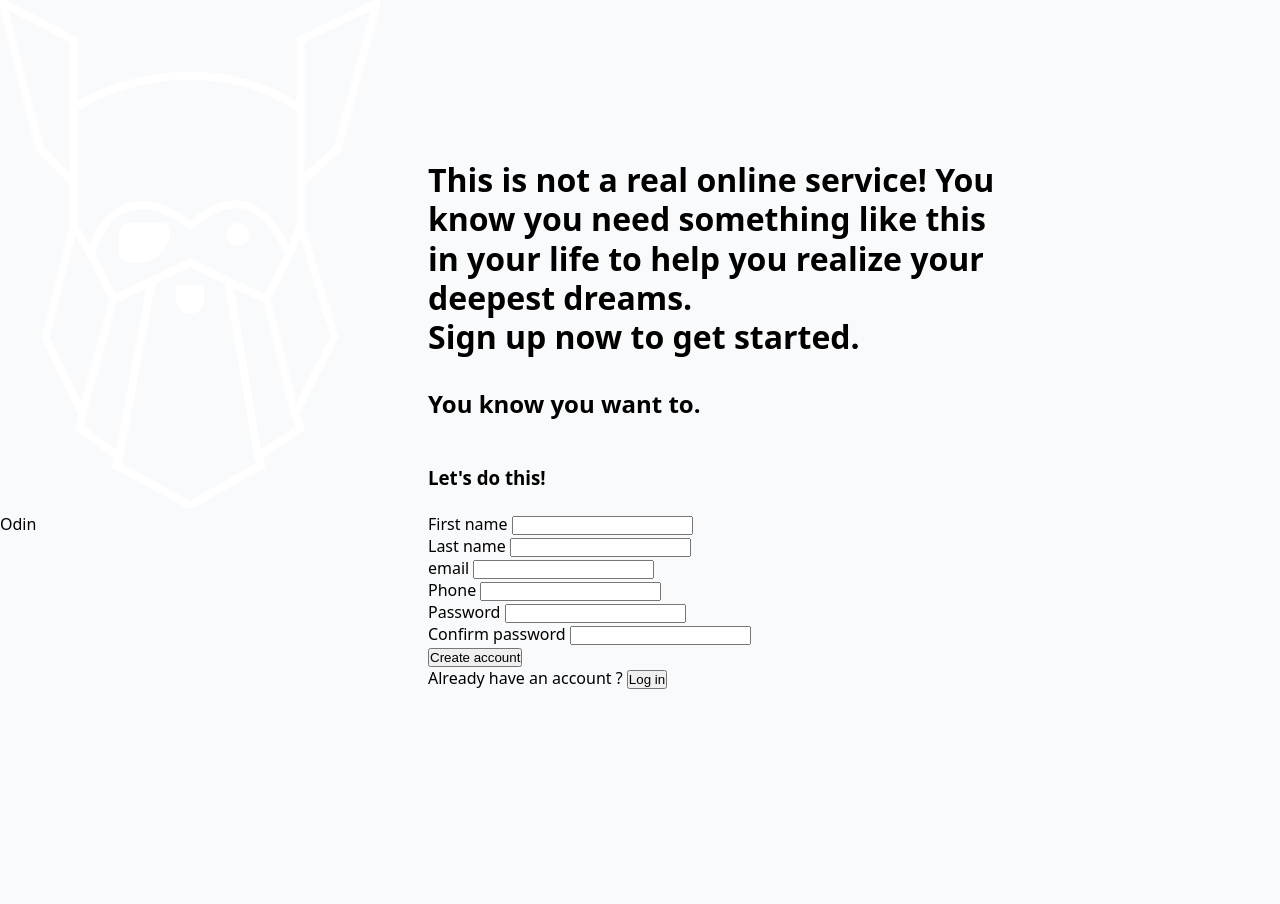
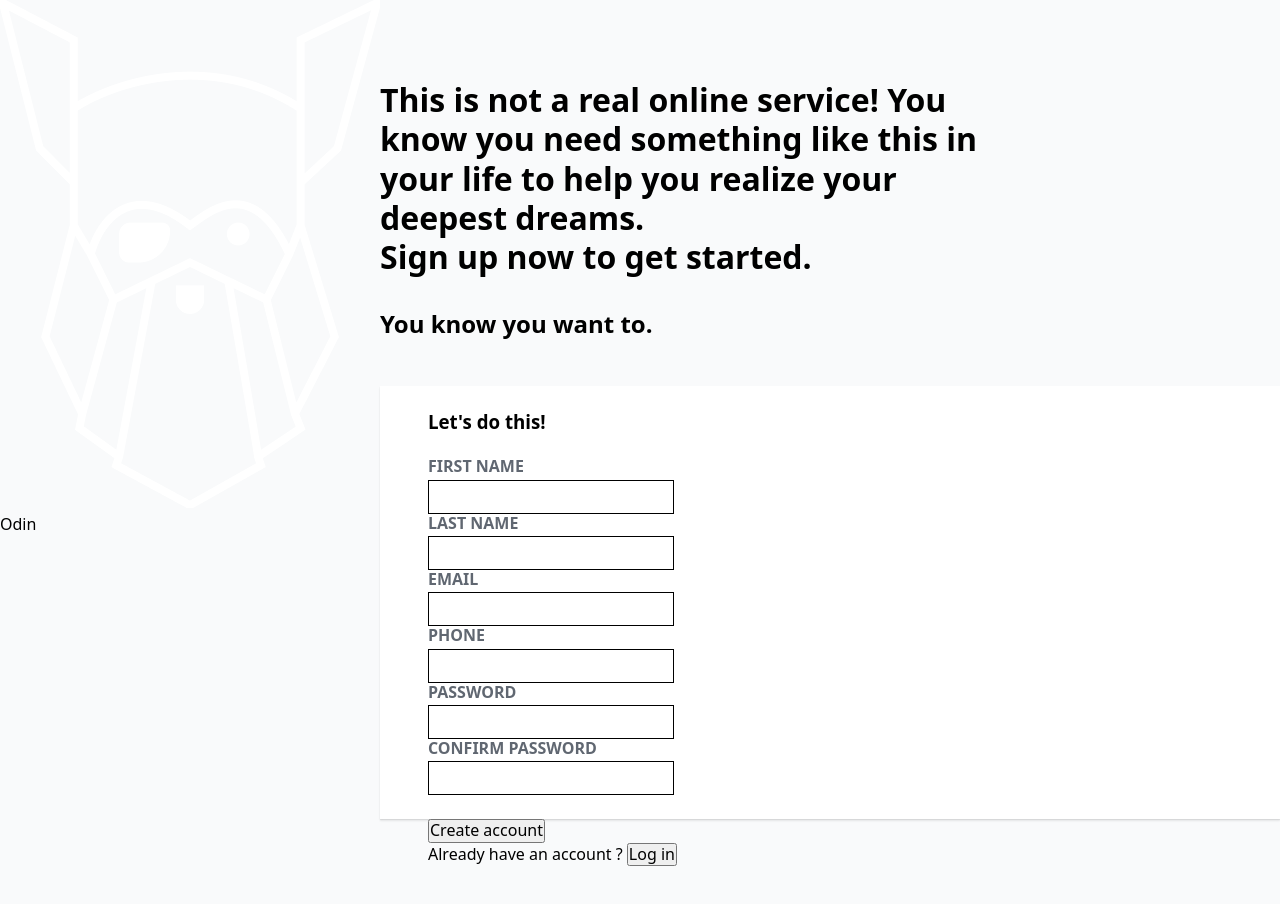
Before and after one commit to roqyyb/sign-up-form, a plain HTML site: page index.html in a window 1280 px wide. After the commit the page ends 880 px from the top, so only its background shows below. Drawn offline with Linux system fonts and the light colour scheme.

Commit message:
Style the form section

```diff
--- a/style.css
+++ b/style.css
@@ -19,8 +19,7 @@ aside {
 main {
   flex-basis: auto;
   min-height: 100vh;
-  margin-top: 10rem;
-  padding-left: 3rem;
+  margin-top: 5rem;
 }
 
 h1,
@@ -38,3 +37,67 @@ main h1 {
 main h2 {
   margin-bottom: 3rem;
 }
+
+/* FORM */
+form {
+  width: 100%;
+}
+
+form header {
+  background: white;
+  padding: 1.5rem 3rem;
+  box-shadow: 0 1px 1px hsl(0deg 0% 0% / 0.075),
+    0 2px 2px hsl(0deg 0% 0% / 0.075);
+}
+
+form footer {
+  margin-left: 3rem;
+}
+
+input,
+label,
+button {
+  font-family: inherit;
+  line-height: 1.2;
+  font-size: 100%;
+}
+
+label {
+  display: block;
+  text-transform: uppercase;
+  margin-bottom: 0.2rem;
+  font-weight: bold;
+  color: #606771;
+}
+
+input {
+  padding: 0.4rem;
+  border: 1px solid;
+}
+
+form .row {
+  display: flex;
+  gap: 50px;
+  margin-bottom: 1rem;
+}
+
+.create-btn {
+  padding: 10px 30px;
+  border-radius: 8px;
+  border: none;
+  background: #596d48;
+  color: white;
+  text-transform: capitalize;
+  margin: 2rem 0;
+}
+
+form footer > p {
+  font-weight: 500;
+}
+
+.login-btn {
+  border: none;
+  background: transparent;
+  color: #596d48;
+  font-weight: bold;
+}
```
